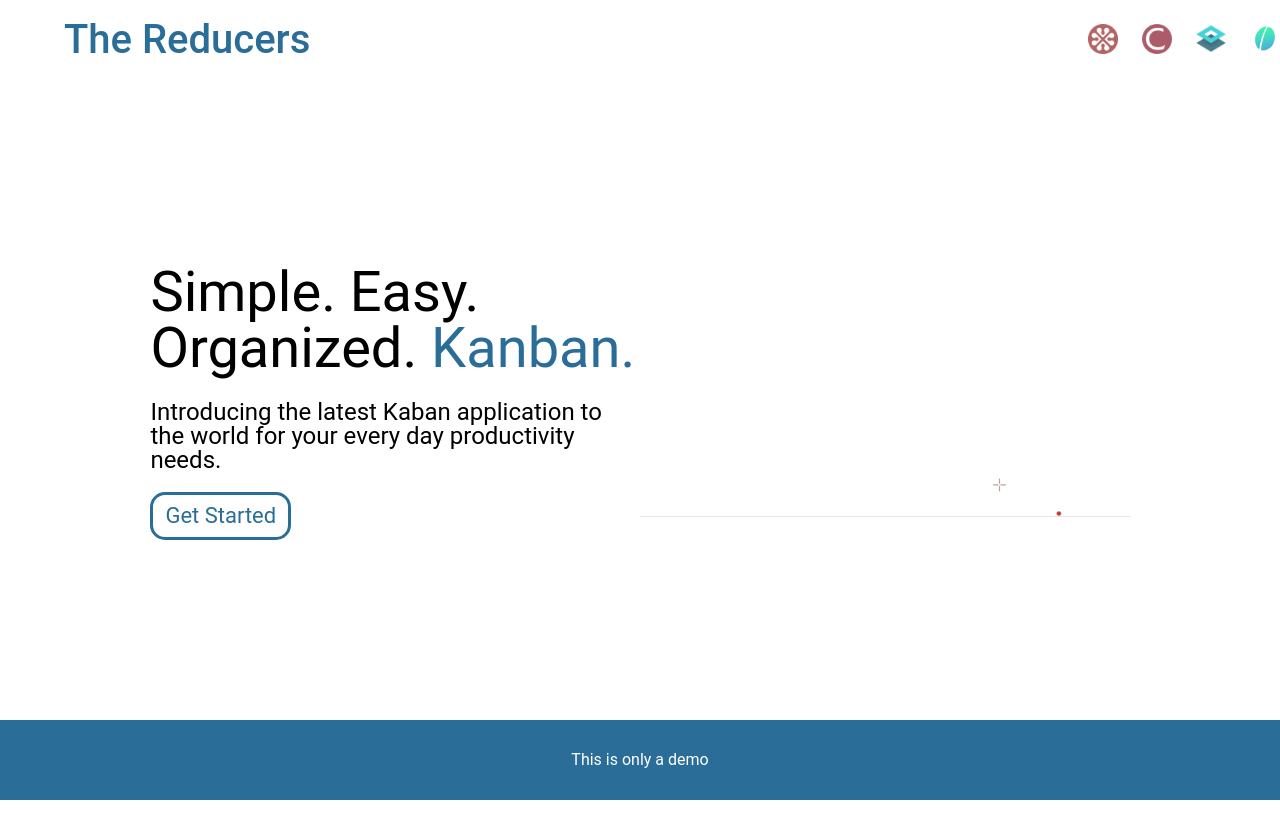
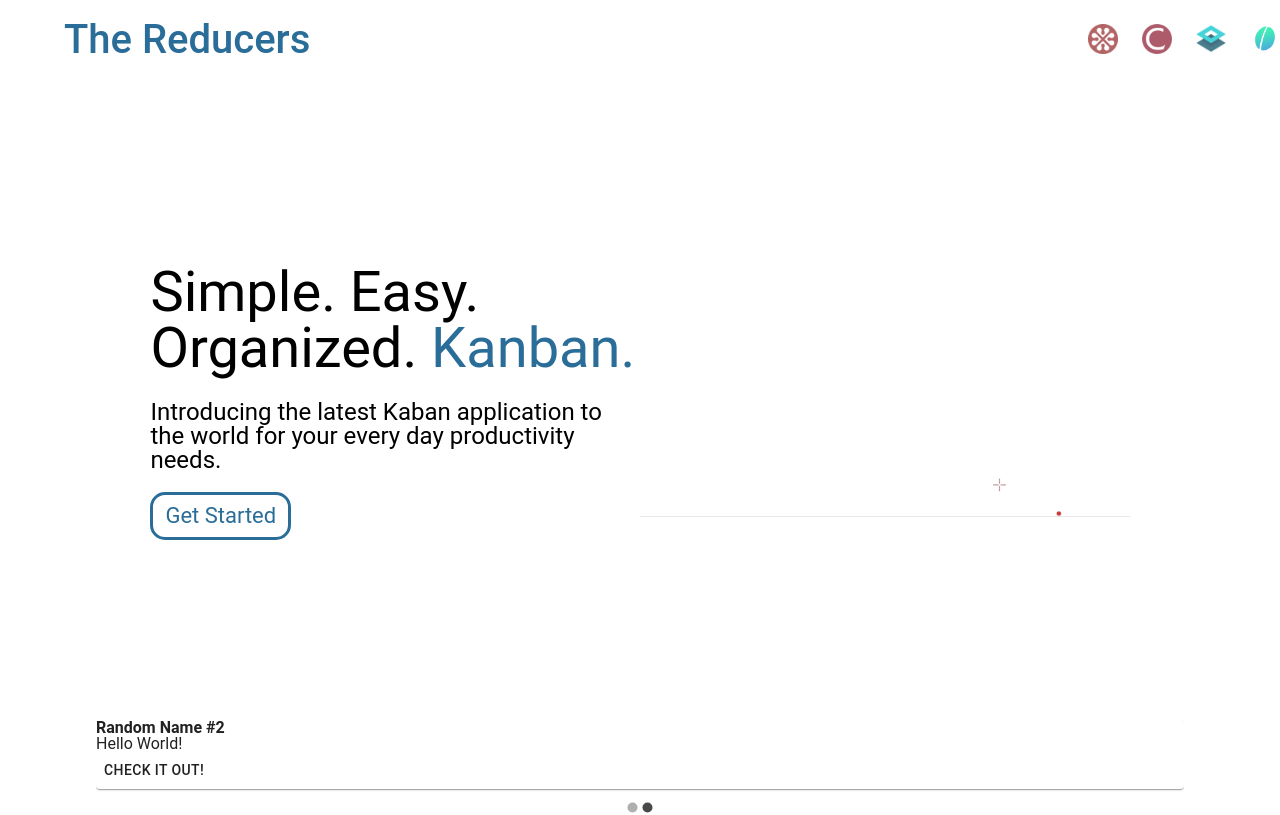
Before and after one commit to garorueda99/cb-kanban-mintbean, a React (Create React App) app: page / in a window 1280 px wide. Built offline with nearby package versions, Linux system fonts and the light colour scheme.

Commit message:
added carousel to main content

```diff
--- a/src/Components/LandingPage/Footer.js
+++ b/src/Components/LandingPage/Footer.js
@@ -14,7 +14,7 @@ const Wrapper = styled.div`
   width: 100%;
   /* border: 5px solid pink; */
   display: flex;
-  position: absolute;
+  position: relative;
   bottom: 0;
   justify-content: center;
   align-items: center;
--- a/src/Components/LandingPage/MainContent.js
+++ b/src/Components/LandingPage/MainContent.js
@@ -8,6 +8,7 @@ const MainContent = () => {
   return (
     <Wrapper>
       <ContentHero />
+      <ContentCarousel />
     </Wrapper>
   );
 };
--- a/src/Components/LandingPage/index.js
+++ b/src/Components/LandingPage/index.js
@@ -10,7 +10,7 @@ const LandingPage = () => {
     <Wrapper>
       <Header />
       <MainContent />
-      <Footer />
+      {/* <Footer /> */}
     </Wrapper>
   );
 };
```
